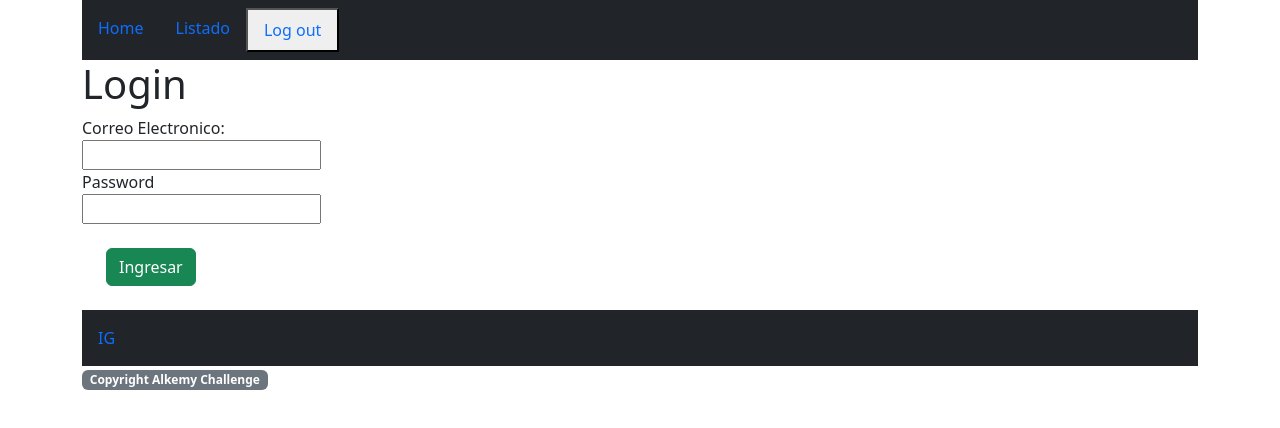
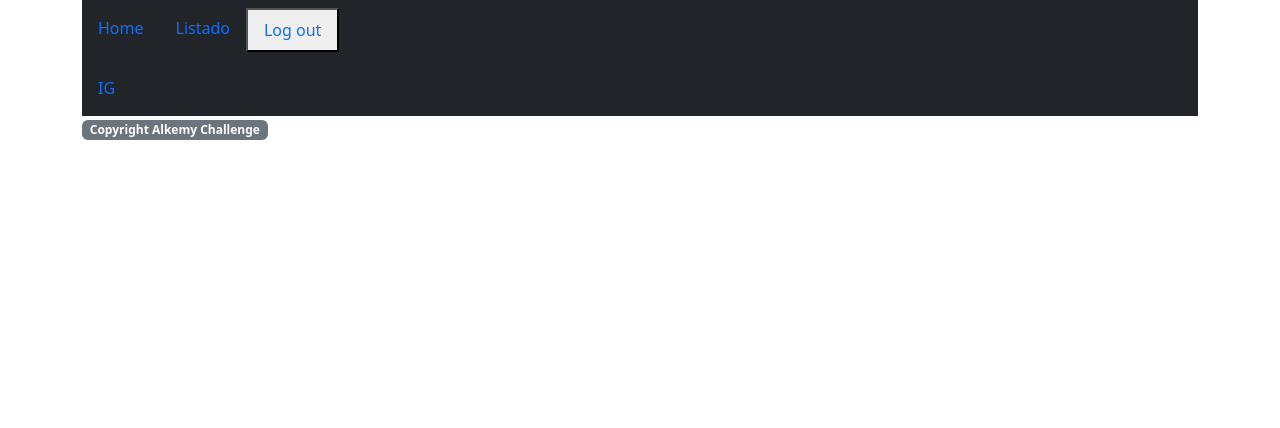
Before and after one commit to maurogalf/movies-app-react, a React (Create React App) app: page / in a window 1280 px wide. Shown: the top 428 px of the page. Built offline with nearby package versions, Linux system fonts and the light colour scheme.

Commit message:
arreglo para deploy

```diff
--- a/package.json
+++ b/package.json
@@ -2,12 +2,14 @@
   "name": "alkemy-challenge",
   "version": "0.1.0",
   "private": true,
+  "homepage": "htto://maurogalf.github.io/movies-app-react",
   "dependencies": {
     "@sweetalert/with-react": "^0.1.1",
     "@testing-library/jest-dom": "^5.16.4",
     "@testing-library/react": "^13.3.0",
     "@testing-library/user-event": "^13.5.0",
     "axios": "^0.27.2",
+    "gh-pages": "^4.0.0",
     "react": "^18.1.0",
     "react-dom": "^18.1.0",
     "react-router-dom": "^6.3.0",
@@ -19,7 +21,8 @@
     "start": "react-scripts start",
     "build": "react-scripts build",
     "test": "react-scripts test",
-    "eject": "react-scripts eject"
+    "eject": "react-scripts eject",
+    "deploy": "gh-pages -d build"
   },
   "eslintConfig": {
     "extends": [
--- a/src/App.js
+++ b/src/App.js
@@ -13,10 +13,10 @@ function App() {
     <div className='container'>
     <Header/>
     <Routes>
-      <Route exact path="/" element={<Login/>}/>
-      <Route path="/listado" element={<Listado/>}/>
-      <Route path="/detail" element={<Detail/>}/>
-      <Route path="/resultados" element={<Resultados/>}/>
+      <Route exact path="/movies-app-react/" element={<Login/>}/>
+      <Route path="/movies-app-react/listado" element={<Listado/>}/>
+      <Route path="/movies-app-react/detail" element={<Detail/>}/>
+      <Route path="/movies-app-react/resultados" element={<Resultados/>}/>
     </Routes>
     <Footer/>
     </div>
```
Also changed, not shown: 1 other file (tests, documents, lock files or other folders).
